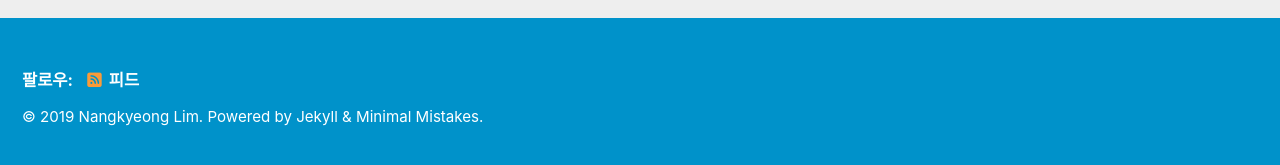
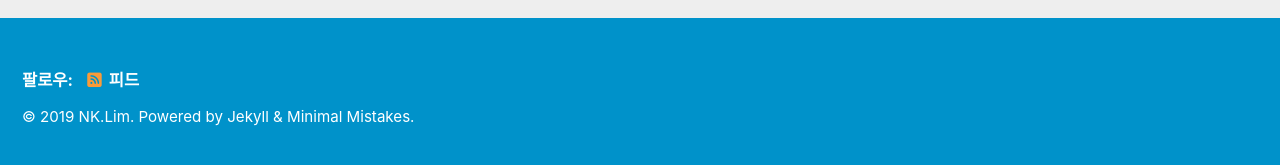
Before and after one commit to nangkyeonglim/nangkyeonglim.github.io, a Jekyll site: the page built from index.html, in a window 1280 px wide and 900 px high, scrolled down 222 px. Shown: the part 727-892 px from the top of the window. Built offline with Jekyll 4.4.1, drawn with Linux system fonts in a browser that asks for light colours; cached includes are drawn as plain includes; nearby versions of some CDN libraries; the list of posts is cut into pages by our own code; some of the changed text lies outside the part shown.

Commit message:
_config.yml 수정
테마 수정

```diff
--- a/_config.yml
+++ b/_config.yml
@@ -17,10 +17,10 @@ remote_theme             : mmistakes/minimal-mistakes
 
 # Site Settings
 locale                   : "ko"
-title                    : "NK.Lim Blog"
+title                    : "Devlog_"
 title_separator          : "-"
 subtitle                 : # site tagline that appears below site title in masthead
-name                     : "Nangkyeong Lim"
+name                     : "NK.Lim"
 description              : "공부 블로그"
 url                      : "https://nangkyeonglim.github.io" # the base hostname & protocol for your site e.g. "https://mmistakes.github.io"
 baseurl                  : "" # the subpath of your site, e.g. "/blog"
@@ -108,9 +108,9 @@ analytics:
 
 # Site Author
 author:
-  name             : "Nangkyeong Lim"
+  name             : "NK.Lim"
   avatar           : # path of avatar image, e.g. "/assets/images/bio-photo.jpg"
-  bio              : "**멋진 개발자**로 성장하고 싶은 학생"
+  bio              : "**Frontend 개발자**로 성장하고 싶은 학생"
   location         : "Seoul,Korea"
   email            :
   links:
```
